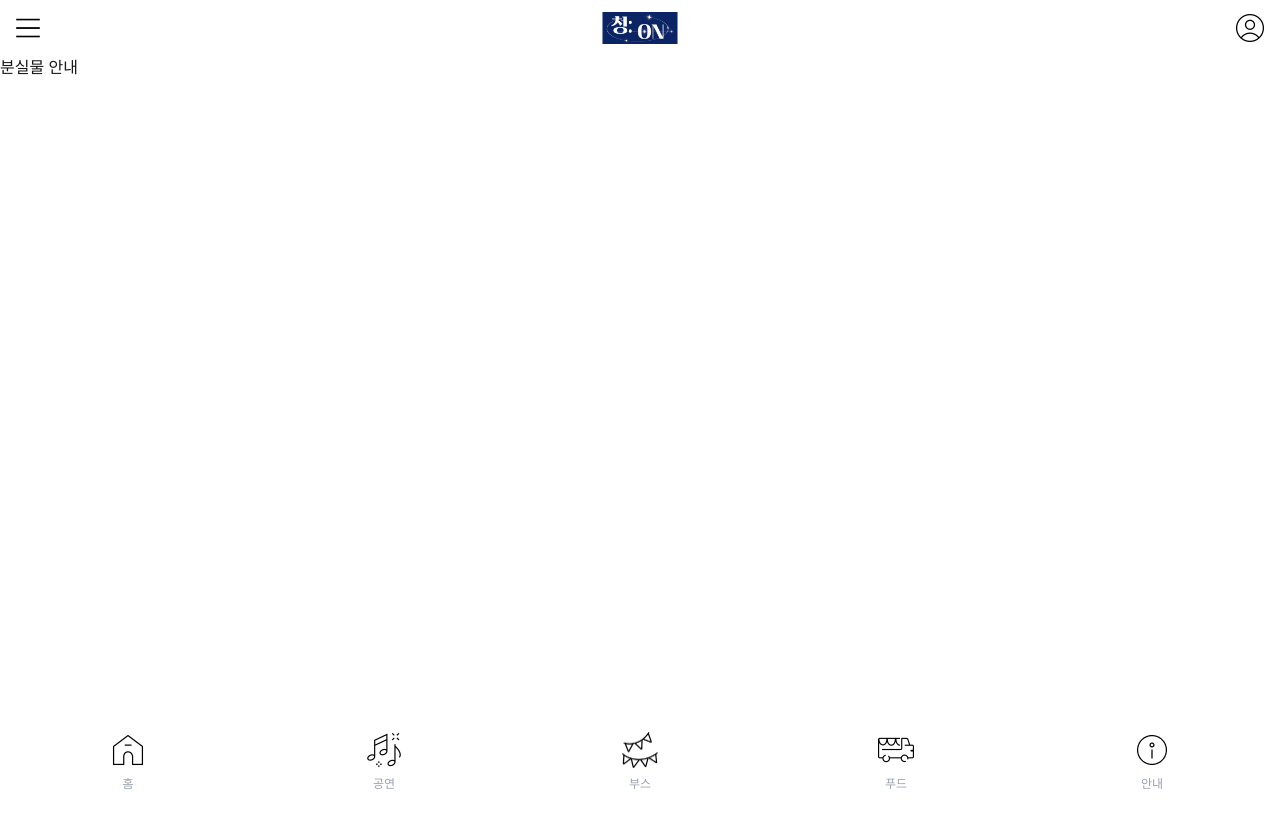
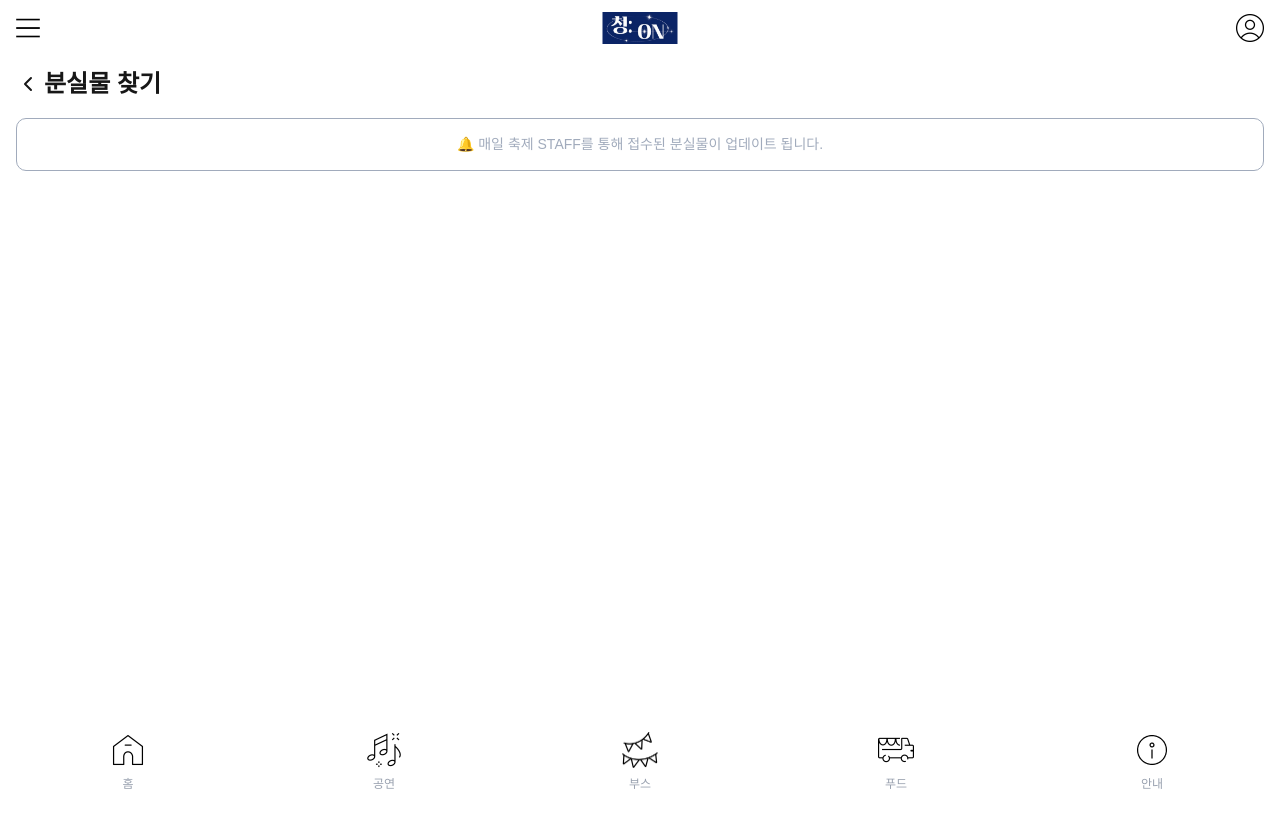
Before and after one commit to LUCAUS-Likelion14th/FrontEnd, a Next.js app: page /info/lost in a window 1280 px wide. Shown: the top 828 px of the page. Built offline with nearby package versions, Linux system fonts and the light colour scheme.

Commit message:
feat: 분실물 찾기 페이지 생성

```diff
--- a/app/info/lost/page.tsx
+++ b/app/info/lost/page.tsx
@@ -1,3 +1,20 @@
+import BackButton from "@/components/common/BackButton";
+
 export default function NoticePage() {
-  return <main>분실물 안내</main>;
+  return (
+    <main className="px-4 pt-2.5 pb-25">
+      <div className="flex items-center gap-1 mb-4">
+        <BackButton />
+        <h1 className="text-[24px] font-semibold">분실물 찾기</h1>
+      </div>
+
+      <div className="flex gap justify-center border border-[#A1ABBC] rounded-[10px] py-3.75">
+        <p className="text-[14px] line-height-[18px] text-[#A1ABBC]">
+          🔔 매일 축제 STAFF를 통해 접수된 분실물이 업데이트 됩니다.
+        </p>
+      </div>
+
+      <div></div>
+    </main>
+  );
 }
```
